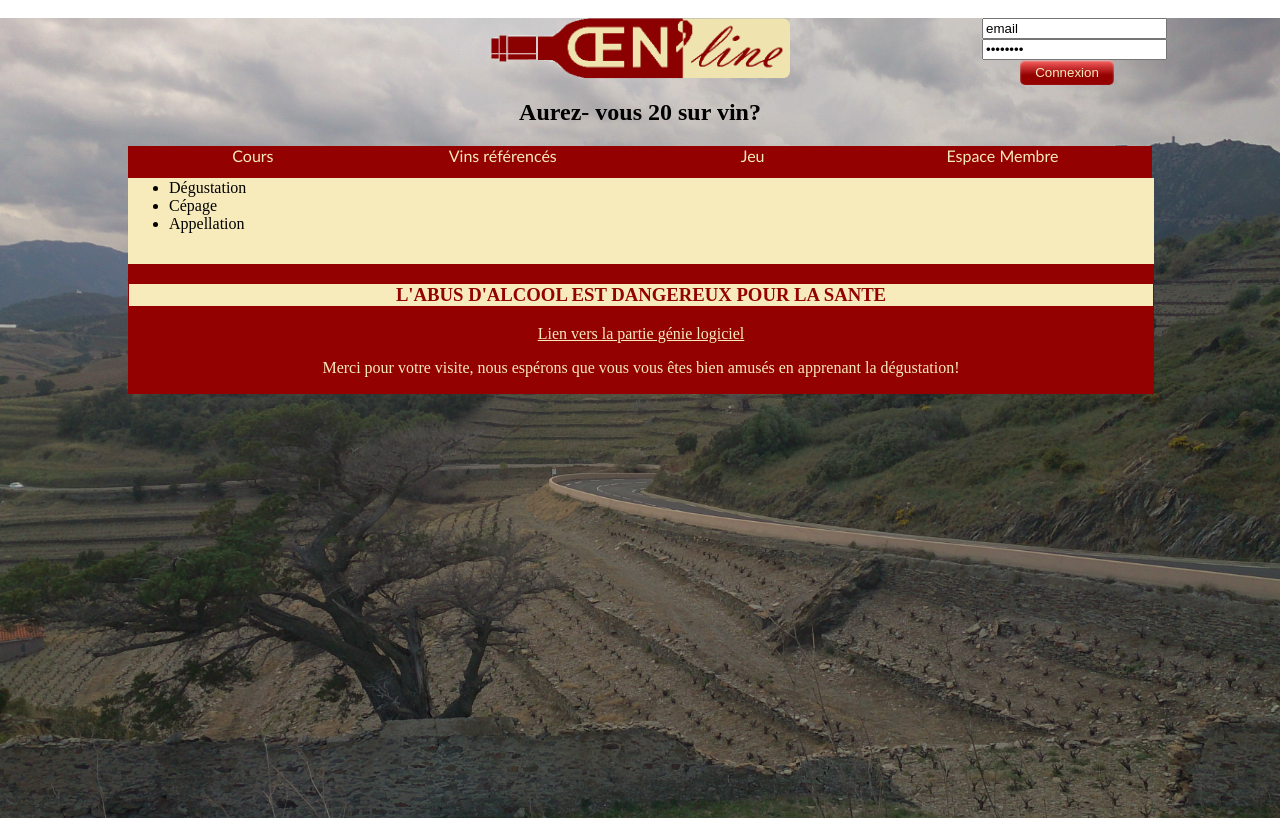
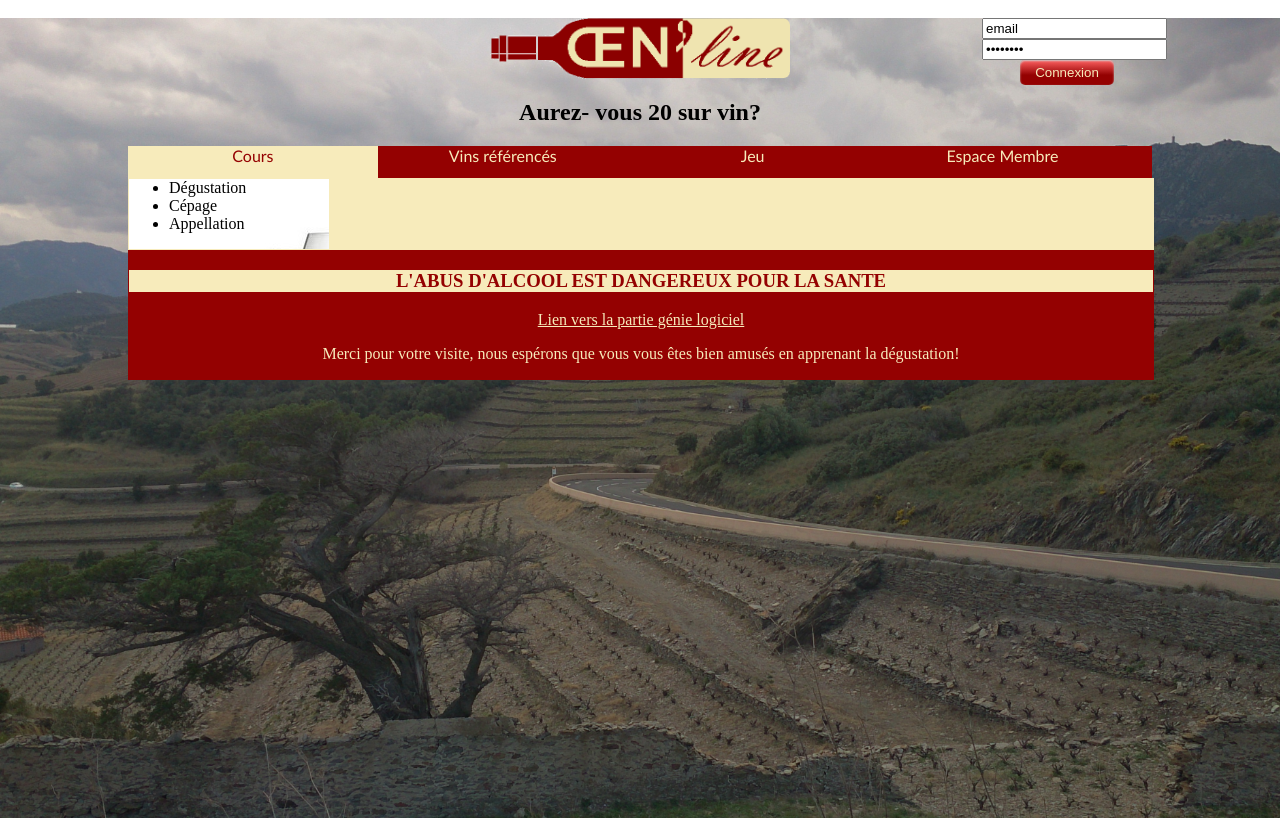
Before and after one commit to cciteam/Oenline, a PHP site: page /home.php?Section=Cours in a window 1280 px wide. Run offline with PHP 8.4, Linux system fonts and the light colour scheme; some web fonts are replaced.

Commit message:
Merge branch 'master' of github.com:cciteam/Oenline
Conflicts:
	dossierControleur/OenlineControleur.php
	dossierVue/Oenline.css

Signed-off-by: ingrid1990 <ingrid_awounou@hotmail.fr>

```diff
--- a/Cours/cours.sql
+++ b/Cours/cours.sql
@@ -1,9 +1,3 @@
--- a propos de la création de la base de données, de la table et de l'insertion des éléments dans la table
-
--- 1- il faut aller dans PhpMyAdmin et créer une base de données
-
--- 2- pour créer cette table, on peut la faire manuellement dans PhpMyAdmin ou bien copier puis coller ce qui suit dans la section SQL
-
 DROP TABLE IF EXISTS COURS CASCADE;
 CREATE TABLE COURS (
 	idCours INT (11) NOT NULL AUTO_INCREMENT,
--- a/dossierControleur/OenlineControleur.php
+++ b/dossierControleur/OenlineControleur.php
@@ -39,13 +39,15 @@ function AfficherSection($Section){
 			$type_typeCours = test_input($_GET['typeCours']);
 			if (($type_typeCours == 'degustation') or ($type_typeCours == 'cepage') or ($type_typeCours == 'appellation')){
 				$Cours = $controleur -> trouverCoursParTitreCours($type_typeCours); // récupération d'un tableau d'objets de type Cours
-				$contenu_section_cours = fopen($Cours->urlCours, "r"); // lecture de la variable cours et récuparation de l'urlCours
-				print($contenu_section_cours); //vérification
+				$file = fopen($Cours[0]->urlCours, "r"); // lecture de la variable cours et récuparation de l'urlCours
+				while (!feof($file)) {
+					$contenu_section_cours.= fgets($file);
+				}
 			}
 
 		}
 		require('dossierVue/connexion.php');
-		require('dossierVue/nav_Accueil.php');
+		require('dossierVue/nav_Cours.php');
 		require('dossierVue/homeCours.php');
 		require('dossierVue/gabarit.php');
 	}
--- a/dossierVue/Oenline.css
+++ b/dossierVue/Oenline.css
@@ -263,7 +263,12 @@ input[type=submit] {
 		border: 0px solid #940101;
 		font-size: 1em;}
 
-
+	div#contenu aside#Cours{
+	width : 200px;
+	display : table-cell;
+	background-image : url('../Images/aside-Jeu.jpg');
+	background-repeat: repeat;
+	overflow : hidden;}
 
 
 	div#contenu aside#Jeu{
@@ -424,6 +429,12 @@ input[type=submit] {
 		font-size : 1em;
 		width : 24.75%;}
 
+	div#contenu aside#Cours{
+	width : 200px;
+	display : table-cell;
+	background-image : url('../Images/aside-Jeu.jpg');
+	background-repeat: repeat;
+	overflow : hidden;}
 
 	div#contenu aside#Jeu{
 	width : 200px;
--- a/dossierVue/homeCours.php
+++ b/dossierVue/homeCours.php
@@ -1,10 +1,10 @@
 <?php ob_start();
 ?>
-<aside>
+<aside id="Cours">
 	<ul>
-		<li> <a href = "home.php?Section=Cours&typeCours=degustaion"> Dégustation </a> </li>
+		<li> <a href = "home.php?Section=Cours&typeCours=degustation"> Dégustation </a> </li>
 		<li> <a href = "home.php?Section=Cours&typeCours=cepage"> Cépage </a> </li>
-		<li> <a href = "home.php?Section=Cours&typeCours=appelation"> Appellation </a> </li>
+		<li> <a href = "home.php?Section=Cours&typeCours=appellation"> Appellation </a> </li>
 	</ul>
 </aside>
 
```
